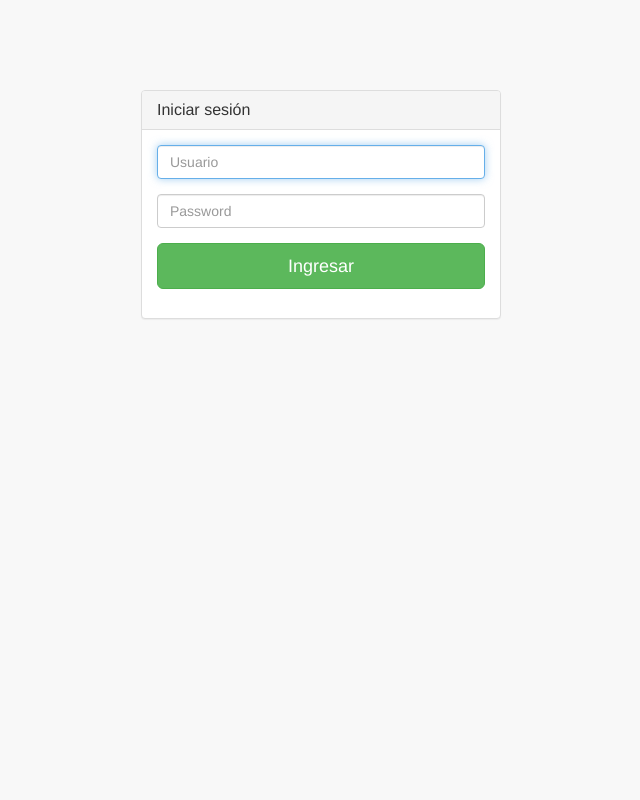
After one commit to emilopez/fava, a Django app: page /accounts/login/ in a window 1280 px wide. The commit adds this page. Shown: the whole page, without its empty margins (319-959 px from the left). Run offline with Django 3.2, Linux system fonts and the light colour scheme; some libraries are stand-ins or nearby versions.

Commit message:
logout y form de loging

```diff
--- a/hc/templates/hc/base.html
+++ b/hc/templates/hc/base.html
@@ -37,7 +37,7 @@
                         <li><a href="#"><i class="fa fa-user fa-fw"></i> Perfil de usuario</a></li>
                         <li><a href="#"><i class="fa fa-gear fa-fw"></i> Configuración</a></li>
                         <li class="divider"></li>
-                        <li><a href="login.html"><i class="fa fa-sign-out fa-fw"></i> Salir</a></li>
+                        <li><a href="{% url 'django.contrib.auth.views.logout' %}"><i class="fa fa-sign-out fa-fw"></i> Salir</a></li>
                     </ul>
                     <!-- /.dropdown-user -->
                 </li>
--- a/hc/templates/hc/paciente_editar.html
+++ b/hc/templates/hc/paciente_editar.html
@@ -11,7 +11,6 @@
 <div class="row">
     <div class="col-lg-12">
         <div class="panel panel-default">
-            <div class="panel-heading">Basic Form Elements</div>
             <div class="panel-body">
                 <div class="row">
                     <div class="col-lg-6">
--- /dev/null
+++ b/hc/templates/registration/login.html
@@ -0,0 +1,62 @@
+{% load staticfiles %}
+<html lang="es">
+
+<head>
+    <meta http-equiv="content-type" content="text/html; charset=UTF-8">
+    <meta charset="utf-8">
+    <meta http-equiv="X-UA-Compatible" content="IE=edge">
+    <meta name="viewport" content="width=device-width, initial-scale=1">
+    <meta name="description" content="">
+    <meta name="author" content="">
+    <title>Fava | Gestión de historias clínicas</title>
+    <link href="{% static 'vendor/bootstrap/css/bootstrap.min.css' %}" rel="stylesheet">
+    <link href="{% static 'vendor/metisMenu/metisMenu.min.css' %}" rel="stylesheet">
+    <link href="{% static 'dist/css/sb-admin-2.css' %}" rel="stylesheet">
+    <link href="{% static 'vendor/morrisjs/morris.css' %}" rel="stylesheet">
+    <link href="{% static 'vendor/font-awesome/css/font-awesome.min.css' %}" rel="stylesheet" type="text/css">
+</head>
+
+<body>
+    <div class="container">
+        {% block content %}
+            <div class="row">
+                <div class="col-md-4 col-md-offset-4">
+                    <div class="login-panel panel panel-default">
+                        <div class="panel-heading">
+                            <h3 class="panel-title">Iniciar sesión</h3>
+                        </div>
+                        <div class="panel-body">
+                            {% if form.errors %}
+                                <p>Su nombre de usuario o password no coinciden.</p>
+                            {% endif %}
+                            <form method="post" action="{% url 'django.contrib.auth.views.login' %}" role="form">
+                                {% csrf_token %}
+                                <fieldset>
+                                    <div class="form-group">
+                                        <input class="form-control" placeholder="Usuario" name="username" id="id_username" type="user" autofocus>
+                                    </div>
+                                    <div class="form-group">
+                                        <input class="form-control" placeholder="Password" name="password" id="id_password" type="password" value="">
+                                    </div>
+                                    <button type="submit" class="btn btn-lg btn-success btn-block" value="ingresar">Ingresar</button>
+                                    <input type="hidden" name="next" value="{{ next }}" />
+                                </fieldset>
+                            </form>
+                        </div>
+                    </div>
+                </div>
+            </div>
+        {% endblock %}
+    </div>
+
+    <script src="{% static 'vendor/jquery/jquery.min.js' %}"></script>
+    <script src="{% static 'vendor/bootstrap/js/bootstrap.min.js' %}"></script>
+    <script src="{% static 'vendor/metisMenu/metisMenu.min.js' %}"></script>
+    <script src="{% static 'vendor/raphael/raphael.min.js' %}"></script>
+    <script src="{% static 'vendor/morrisjs/morris.min.js' %}"></script>
+    <script src="{% static 'data/morris-data.js' %}"></script>
+    <script src="{% static 'dist/js/sb-admin-2.js' %}"></script>
+
+</body>
+
+</html>
--- a/hc/views.py
+++ b/hc/views.py
@@ -3,16 +3,18 @@ from django.contrib.auth.decorators import login_required
 from .models import Paciente, Profesional
 from .forms import PacienteForm
 
-
+@login_required
 def pacientes(request):
     pacientes = Paciente.objects.order_by('apellido')
     #Question.objects.order_by('-pub_date')[:5]
     return render(request, 'hc/pacientes.html', {'pacientes': pacientes})
 
+@login_required
 def paciente_detalle(request, pk):
     paciente = get_object_or_404(Paciente, pk=pk)
     return render(request, 'hc/paciente.html', {'paciente': paciente})
 
+@login_required
 def paciente_nuevo(request):
     if request.method == "POST":
         form = PacienteForm(request.POST)
--- a/mysite/settings.py
+++ b/mysite/settings.py
@@ -103,3 +103,4 @@ USE_TZ = True
 
 STATIC_URL = '/static/'
 STATIC_ROOT = os.path.join(BASE_DIR, 'static')
+LOGIN_REDIRECT_URL = '/'
--- a/mysite/urls.py
+++ b/mysite/urls.py
@@ -3,5 +3,7 @@ from django.contrib import admin
 
 urlpatterns = [
     url(r'^admin/', include(admin.site.urls)),
+    url(r'^accounts/login/$', 'django.contrib.auth.views.login'),
+    url(r'^accounts/logout/$', 'django.contrib.auth.views.logout', {'next_page': '/'}),
     url(r'', include('hc.urls')),
 ]
```
